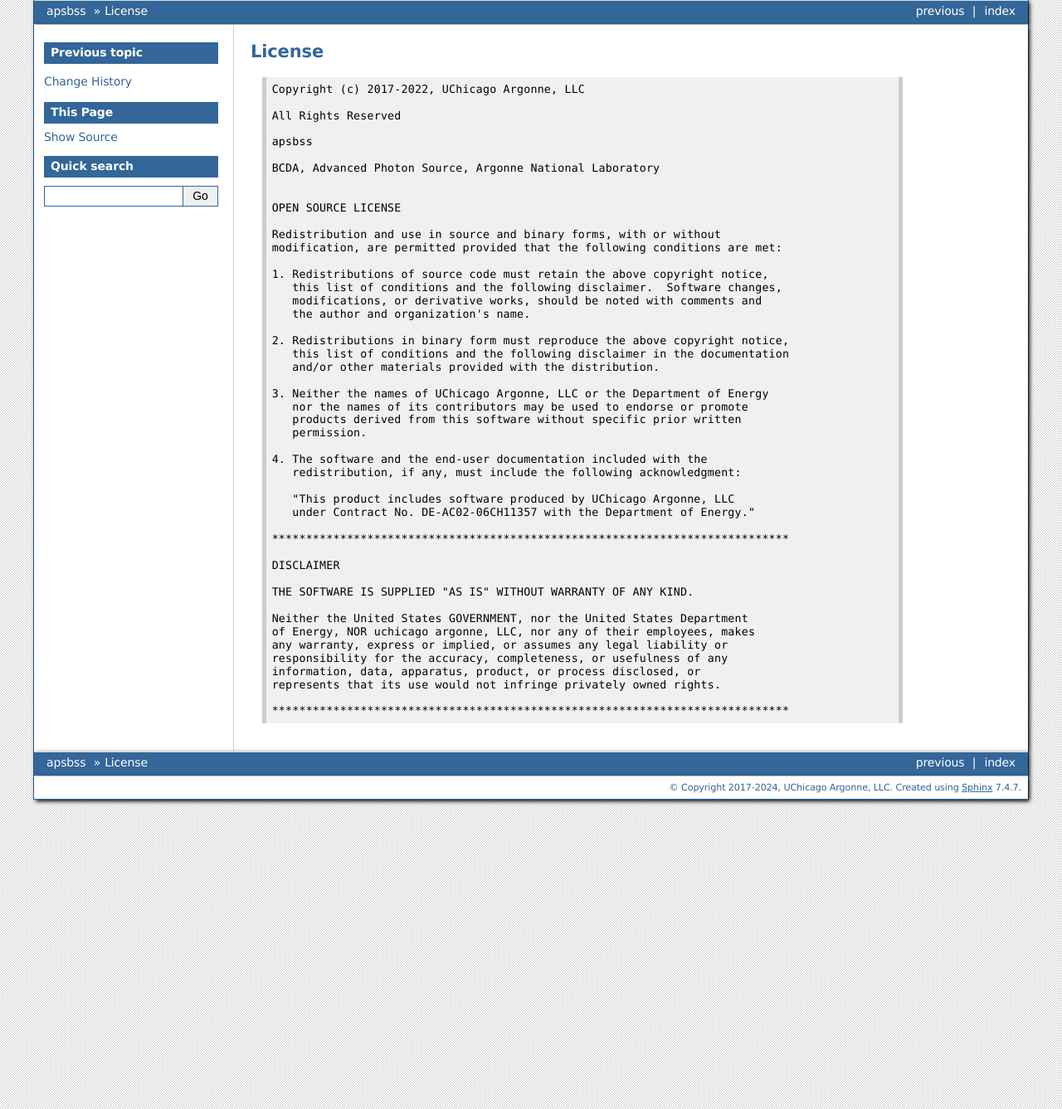
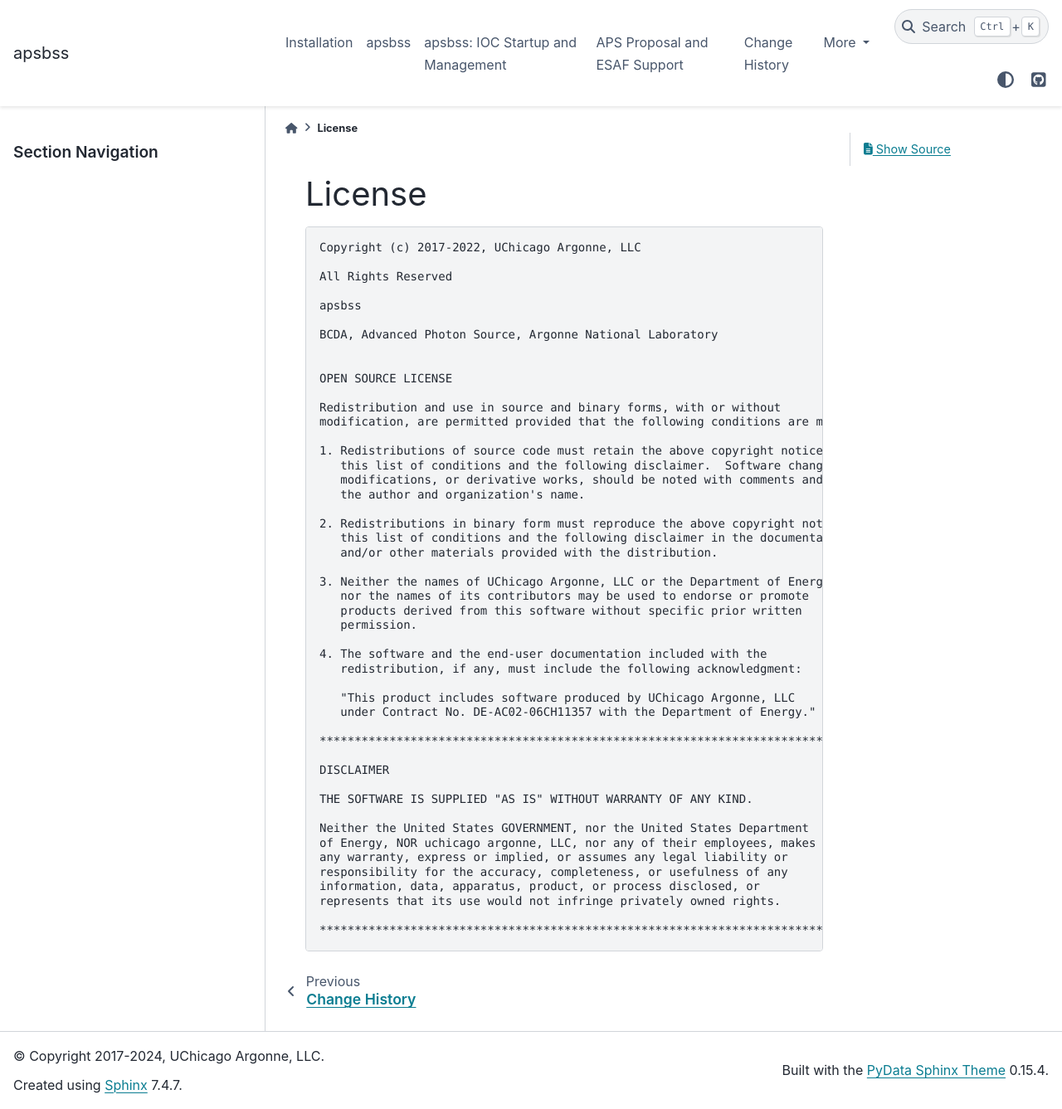
Before and after one commit to BCDA-APS/apsbss, a Sphinx documentation site: the page built from docs/source/license.rst, in a window 1280 px wide and 1337 px high. Shown: the whole window at 83% size. Built offline with Sphinx 7.4.7 and the PyData theme 0.15.4, drawn with Linux system fonts in a browser that asks for light colours; the version number could not be read and is left out.

Commit message:
MNT #21 apply

```diff
--- a/docs/source/conf.py
+++ b/docs/source/conf.py
@@ -52,10 +52,18 @@
 # -- Options for HTML output -------------------------------------------------
 # https://www.sphinx-doc.org/en/master/usage/configuration.html#options-for-html-output
 
-# html_theme = "alabaster"
-html_theme = "bizstyle"  # ok, looks industrial
+html_context = {
+    "github_user": "BCDA-APS",
+    "github_repo": "apsbss",
+    "github_version": "main",
+    "doc_path": "docs",
+}
+html_static_path = ["_static"]
+html_theme = "pydata_sphinx_theme"
+html_theme_options = {
+    "github_url": "https://github.com/BCDA-APS/apsbss",
+}
 html_title = f"{project} {version}"
-html_static_path = ['_static']
 
 # - - - - - - - - - - - - - - - - - - - - - - - - - - - - - - - - - - - - - - - -
 
--- a/docs/source/index.rst
+++ b/docs/source/index.rst
@@ -20,7 +20,7 @@
 :author: Pete R. Jemian <jemian@anl.gov>
 
 .. toctree::
-   :maxdepth: 2
+   :maxdepth: 1
    :caption: Contents:
    :glob:
 
```
